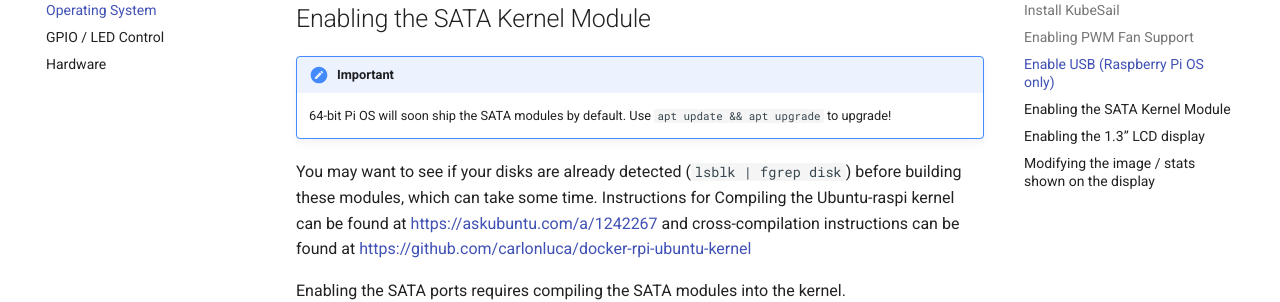
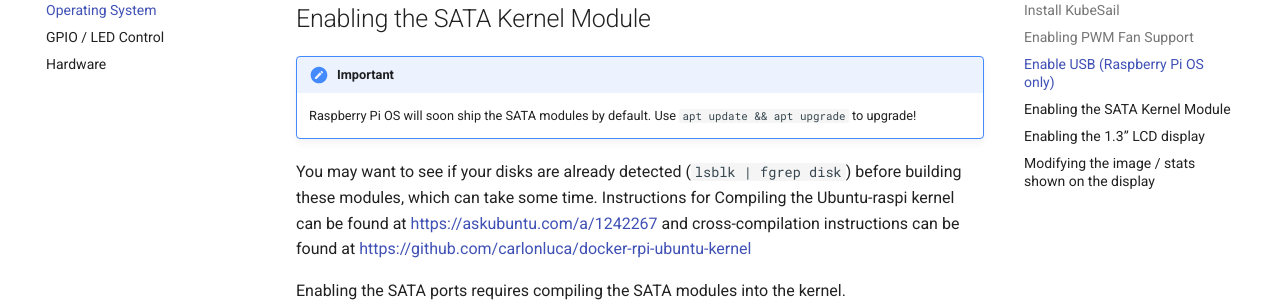
Before and after one commit to kubesail/kubesail-docs, an MkDocs documentation site: the page built from docs/guides/pibox/os.md, in a window 1280 px wide and 900 px high, scrolled down 2419 px. Shown: the part 152-454 px from the top of the window. Built offline with MkDocs 1.6.1 and Material for MkDocs 9.7.7, drawn with Linux system fonts in a browser that asks for light colours; comment, search, counter and statistics services are not loaded.

Commit message:
Update os.md

```diff
--- a/docs/guides/pibox/os.md
+++ b/docs/guides/pibox/os.md
@@ -90,7 +90,7 @@ If you are using Raspberry Pi OS, you will need to enable the USB 2.0 ports on t
 
 <!-- prettier-ignore -->
 !!! important
-    64-bit Pi OS will soon ship the SATA modules by default. Use `apt update && apt upgrade` to upgrade!
+    Raspberry Pi OS will soon ship the SATA modules by default. Use `apt update && apt upgrade` to upgrade!
 
 You may want to see if your disks are already detected (`lsblk | fgrep disk`) before building these modules, which can take some time. Instructions for Compiling the Ubuntu-raspi kernel can be found at https://askubuntu.com/a/1242267 and cross-compilation instructions can be found at https://github.com/carlonluca/docker-rpi-ubuntu-kernel
 
```
